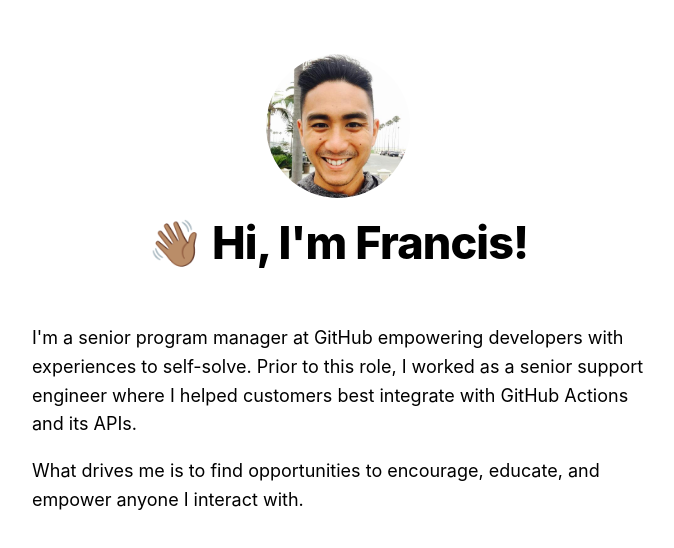
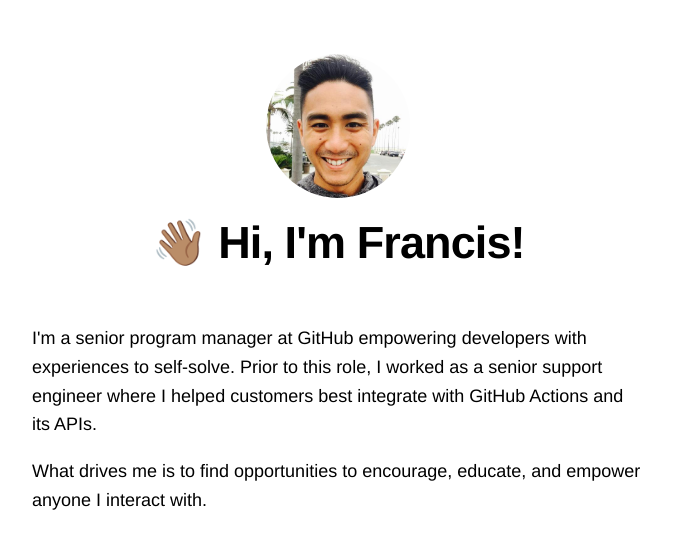
Before and after one commit to francisfuzz/dotcom, a Next.js app: page / in a window 1280 px wide. Shown: the top 548 px of the page, without its empty margins (302-976 px from the left). Built offline with nearby package versions, Linux system fonts and the light colour scheme.

Commit message:
style: prioritize Helvetica Neue

```diff
--- a/styles/global.css
+++ b/styles/global.css
@@ -6,8 +6,8 @@ html,
 body {
   padding: 0;
   margin: 0;
-  font-family: -apple-system, BlinkMacSystemFont, Segoe UI, Roboto, Oxygen, Ubuntu,
-    Cantarell, Fira Sans, Droid Sans, Helvetica Neue, sans-serif;
+  font-family: Helvetica Neue, -apple-system, BlinkMacSystemFont, Segoe UI, Roboto, Oxygen, Ubuntu,
+    Cantarell, Fira Sans, Droid Sans, sans-serif;
   line-height: 1.6;
   font-size: 18px;
 }
```
